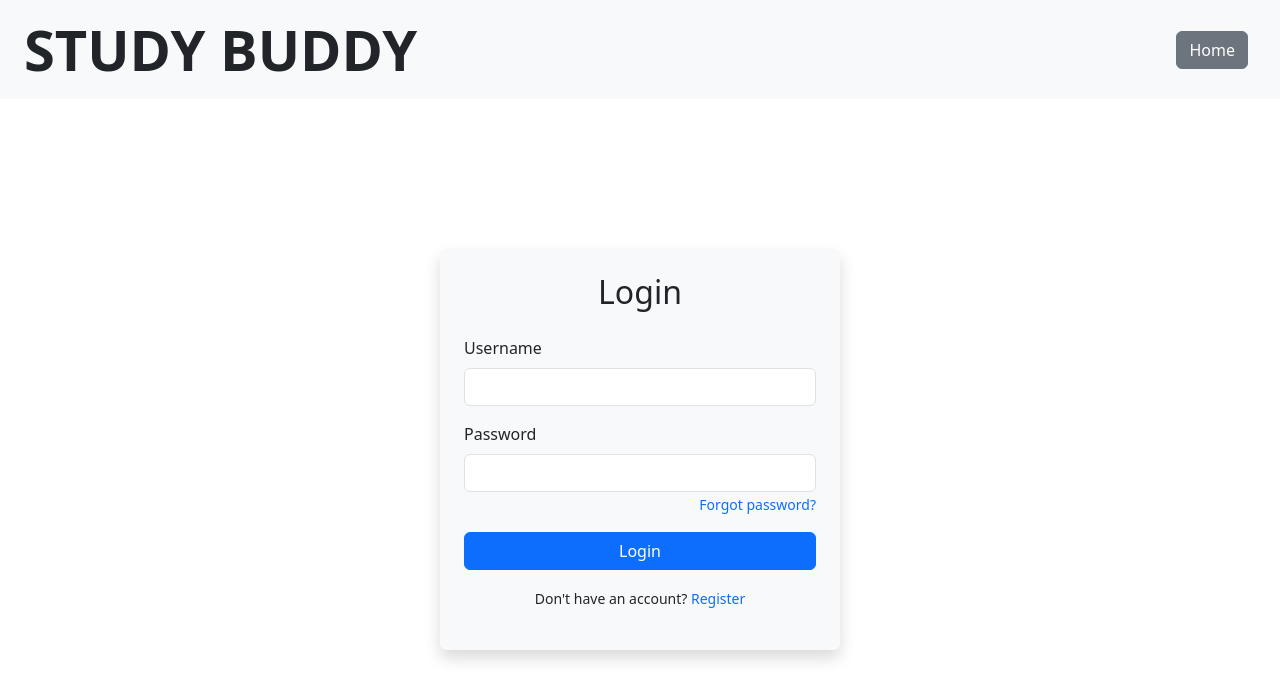
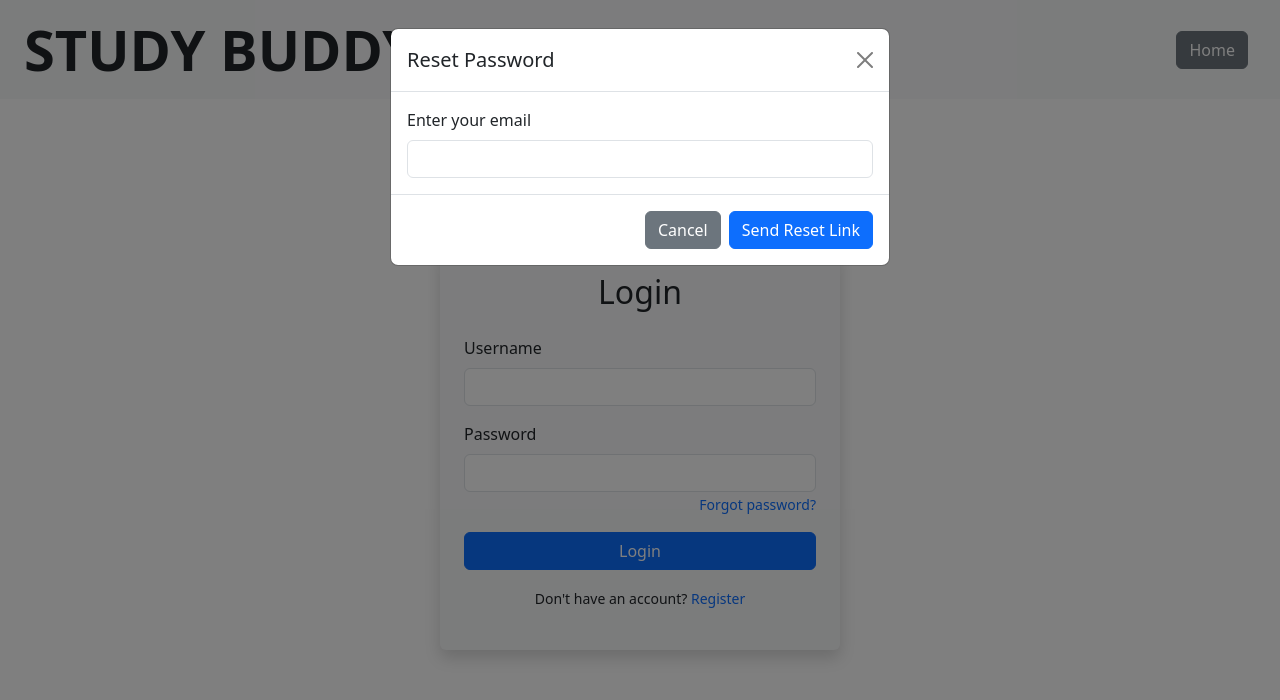
Before and after one commit to nsanchez9009/team24-react, a React (Vite) app: page /login in a window 1280 px wide. Both pictures are taken after a click on the element "Forgot password?". Shown: the top 700 px of the page. Built offline with nearby package versions, Linux system fonts and the light colour scheme.

Commit message:
Added functionality to forgot password.

```diff
--- /dev/null
+++ b/src/components/ForgotPasswordModal.tsx
@@ -0,0 +1,70 @@
+import React, { useState } from 'react';
+import { API_URL } from '../config';
+
+interface ForgotPasswordModalProps {
+  show: boolean;
+  onClose: () => void;
+}
+
+const ForgotPasswordModal: React.FC<ForgotPasswordModalProps> = ({ show, onClose }) => {
+  const [email, setEmail] = useState('');
+  const [emailError, setEmailError] = useState('');
+  const [successMessage, setSuccessMessage] = useState('');
+
+  const handleForgotPassword = async () => {
+    try {
+      const response = await fetch(`${API_URL}/auth/forgot-password`, {
+        method: 'POST',
+        headers: { 'Content-Type': 'application/json' },
+        body: JSON.stringify({ email }),
+      });
+
+      if (!response.ok) throw new Error('Failed to send reset email');
+
+      setSuccessMessage('Password reset instructions have been sent to your email.');
+    } catch (err) {
+      setEmailError('Failed to send reset email. Please check your email and try again.');
+    }
+  };
+
+  if (!show) return null;
+
+  return (
+    <div className="modal show d-block" style={{ backgroundColor: 'rgba(0,0,0,0.5)' }}>
+      <div className="modal-dialog">
+        <div className="modal-content">
+          <div className="modal-header">
+            <h5 className="modal-title">Reset Password</h5>
+            <button type="button" className="btn-close" onClick={onClose}></button>
+          </div>
+          <div className="modal-body">
+            {successMessage ? (
+              <div className="alert alert-success">{successMessage}</div>
+            ) : (
+              <>
+                <label htmlFor="email" className="form-label">Enter your email</label>
+                <input
+                  type="email"
+                  className="form-control"
+                  id="email"
+                  value={email}
+                  onChange={(e) => setEmail(e.target.value)}
+                  required
+                />
+                {emailError && <div className="text-danger">{emailError}</div>}
+              </>
+            )}
+          </div>
+          {!successMessage && (
+            <div className="modal-footer">
+              <button type="button" className="btn btn-secondary" onClick={onClose}>Cancel</button>
+              <button type="button" className="btn btn-primary" onClick={handleForgotPassword}>Send Reset Link</button>
+            </div>
+          )}
+        </div>
+      </div>
+    </div>
+  );
+};
+
+export default ForgotPasswordModal;
--- a/src/pages/Login.tsx
+++ b/src/pages/Login.tsx
@@ -1,25 +1,22 @@
-// src/pages/Login.tsx
 import React, { useState } from 'react';
 import { useNavigate } from 'react-router-dom';
 import 'bootstrap/dist/css/bootstrap.min.css';
 import { API_URL } from '../config';
+import ForgotPasswordModal from '../components/ForgotPasswordModal';
 
 const Login: React.FC = () => {
   const navigate = useNavigate();
-  const [form, setForm] = useState({
-    username: '',
-    password: '',
-  });
+  const [form, setForm] = useState({ username: '', password: '' });
   const [error, setError] = useState('');
+  const [showModal, setShowModal] = useState(false);
+
   const backendUrl = `${API_URL}/auth/login`;
 
-  // Handle form input changes
   const handleChange = (e: React.ChangeEvent<HTMLInputElement>) => {
     const { name, value } = e.target;
     setForm({ ...form, [name]: value });
   };
 
-  // Login function with API call
   const handleLogin = async () => {
     try {
         const response = await fetch(backendUrl, {
@@ -38,14 +35,9 @@ const Login: React.FC = () => {
             return;
         }
 
-        // Parse the JSON response to get the token
         const data = await response.json();
         const token = data.token;
-
-        // Store the JWT in sessionStorage
         sessionStorage.setItem('token', token);
-
-        // Redirect to CourseHome page
         navigate('/course-home');
     } catch (err) {
       setError('Login failed. Please check your credentials and try again.');
@@ -57,7 +49,6 @@ const Login: React.FC = () => {
       <div className="bg-light p-4 rounded shadow" style={{ width: '100%', maxWidth: '400px' }}>
         <h2 className="text-center mb-4">Login</h2>
 
-        {/* Username Input */}
         <div className="mb-3">
           <label htmlFor="username" className="form-label">Username</label>
           <input
@@ -71,7 +62,6 @@ const Login: React.FC = () => {
           />
         </div>
 
-        {/* Password Input */}
         <div className="mb-3">
           <label htmlFor="password" className="form-label">Password</label>
           <input
@@ -83,22 +73,27 @@ const Login: React.FC = () => {
             onChange={handleChange}
             required
           />
-          {/* Forgot Password Link */}
           <div className="text-end">
-            <small className="text-primary" style={{ cursor: 'pointer' }}>Forgot password?</small>
+            <small
+              className="text-primary"
+              style={{ cursor: 'pointer' }}
+              onClick={() => setShowModal(true)}
+            >
+              Forgot password?
+            </small>
           </div>
         </div>
 
-        {/* Error Message */}
         {error && <div className="alert alert-danger text-center">{error}</div>}
 
-        {/* Login Button */}
         <button onClick={handleLogin} className="btn btn-primary w-100 mb-3">Login</button>
 
-        {/* Link to Register Page */}
         <p className="text-center">
           <small>Don't have an account? <span className="text-primary" style={{ cursor: 'pointer' }} onClick={() => navigate('/register')}>Register</span></small>
         </p>
+
+        {/* Forgot Password Modal */}
+        <ForgotPasswordModal show={showModal} onClose={() => setShowModal(false)} />
       </div>
     </div>
   );
```
Also changed, not shown: src/pages/ResetPassword.tsx (added, +60 -0 lines).
